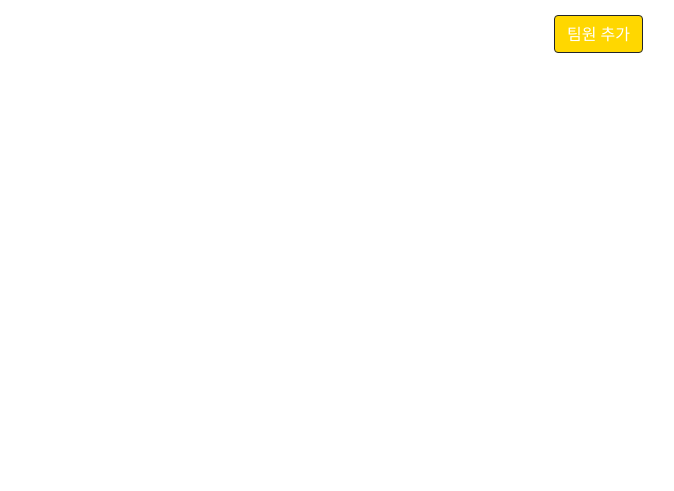
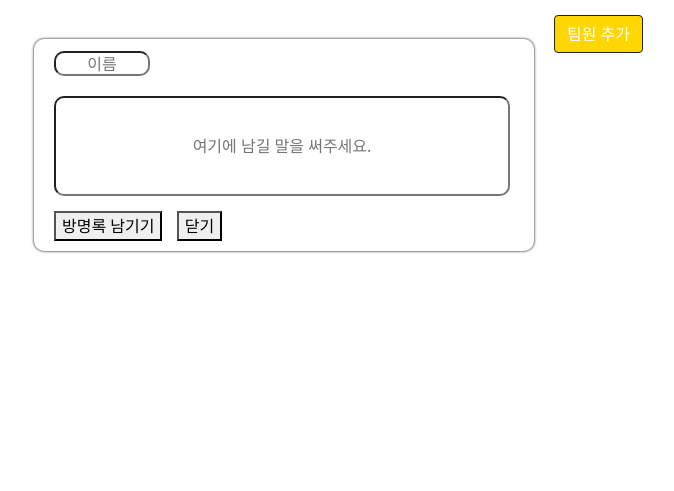
Before and after one commit to luciasty/teamIntroduction, a Flask app: page / in a window 1280 px wide. Shown: the part 131-622 px from the top of the page, without its empty margins (356-1030 px from the left). Run offline with Flask 2, Linux system fonts and the light colour scheme; data that the repository does not hold is empty.

Commit message:
메인페이지 댓글기능

```diff
--- a/app.py
+++ b/app.py
@@ -1,7 +1,8 @@
 from flask import Flask, jsonify, render_template, request
 from pymongo import MongoClient
 
-client = MongoClient("mongodb+srv://test:sparta@cluster0.ai4u91k.mongodb.net/?retryWrites=true&w=majority")
+# client = MongoClient("mongodb+srv://test:sparta@cluster0.ai4u91k.mongodb.net/?retryWrites=true&w=majority")
+client = MongoClient("mongodb+srv://juho:a123456@cluster0.95gcur7.mongodb.net/test")
 db = client.dbsparta
 app = Flask(__name__)
 
@@ -141,5 +142,58 @@ def guestbook_modi():
     return jsonify({'msg': '수정되었습니다.'})
 
 
+
+
+
+
+
+
+
+
+
+
+
+@app.route('/mainbook', methods=['GET'])
+def mainbook_get():
+    # id_receive = request.args.get('id_give')
+    # id = int(id_receive)
+    mainbook_list = list(db.mainbook.find({}, {'_id': False}))
+    return jsonify({'mainbook_key': mainbook_list})
+
+
+@app.route('/mainbook', methods=['POST'])
+def mainbook_post():
+    if (db.mainbook.count_documents({}) == 0):
+        comment_id = 0
+    # 문서가 있다면 제일 최근 작성한 문서의 id를 받아온다.
+    else:
+        comment_id = db.mainbook.find().sort("_id", -1)[0]["comment_id"]
+        comment_id += 1
+    name_receive = request.form['name_give']
+    comment_receive = request.form['comment_give']
+
+    doc = {
+        "comment_id": comment_id,
+        'name': name_receive,
+        'comment': comment_receive,
+    }
+    db.mainbook.insert_one(doc)
+    return jsonify({'msg': '방명록 남기기 완료!'})
+
+
+@app.route('/mainbook/delete', methods=['POST'])
+def mainbook_delete():
+    comment_id_receive = request.form['comment_id_give']
+    db.mainbook.delete_one({'comment_id': int(comment_id_receive)})
+    return jsonify({'msg': '삭제되었습니다.'})
+
+
+@app.route('/mainbook/modi', methods=['POST'])
+def mainbook_modi():
+    modi_receive = request.form['modi_give']
+    comment_id_receive = request.form['comment_id_give']
+    db.mainbook.update_one({'comment_id': int(comment_id_receive)}, {'$set': {'comment': modi_receive}})
+    return jsonify({'msg': '수정되었습니다.'})
+
 if __name__ == "__main__":
     app.run("0.0.0.0", port=5000, debug=True)
--- a/static/script.js
+++ b/static/script.js
@@ -9,6 +9,7 @@ function close_box() {
 
 //모든 HTML 문서가 준비가 되었으면 함수를 실행한다.
 $(document).ready(function () {
+    show_comment()
     // index페이지에 팀원 리스트 가져오기
     $.ajax({
         type: "get",
@@ -130,3 +131,80 @@ $(document).ready(function () {
 
     });
 });
+
+
+
+
+
+function show_comment() {
+    $.ajax({
+            type: 'GET',
+            url: '/mainbook',
+            data: {},
+            success: function (response) {
+                let rows = response['mainbook_key']
+                for (let i = 0; i < rows.length; i++) {
+                    let name = rows[i]['name']
+                    let comment = rows[i]['comment']
+                    let comment_id = rows[i]['comment_id']
+                    let temp_html = `<div class="card-header">
+                                        ${name}
+                                      </div>
+                                      <div class="card-body">
+                                        <p class="card-text">${comment}</p>
+                                        <button onclick="delete_comment(${comment_id})" type="button" id="delete_comment" class="btn btn-primary">삭제</button>
+                                        <button onclick="modi_comment(${comment_id})" type="button" id="delete_comment" class="btn btn-primary">수정</button>`
+                    $('#maincard').append(temp_html)
+                }
+            }
+        }
+    )
+}
+
+function save_comment() {
+    const name = $('#name').val();
+    const comment = $('#comment').val();
+
+    if (name === '' || comment === '') {
+        alert('빈칸을 모두 채워주세요 T^T')
+    } else {
+
+        $.ajax({
+            type: "POST",
+            url: "/mainbook",
+            data: {name_give: name, comment_give: comment},
+            success: function (response) {
+                alert(response['msg'])
+                window.location.reload()
+            }
+        });
+    }
+}
+
+function delete_comment(comment_id) {
+    if (confirm('댓글 삭제하실래요? 삭제한 댓글은 복구할 수 없어요 T^T')) {
+        $.ajax({
+            type: "POST",
+            url: "/mainbook/delete",
+            data: {comment_id_give: comment_id},
+            success: function (response) {
+                alert(response["msg"])
+                window.location.reload()
+            },
+        });
+    }
+}
+
+function modi_comment(comment_id) {
+    const modi_comment = prompt('수정하실 내용을 작성해주세요. 그리고 수정한 댓글은 복구할 수 없어요 T^T')
+
+    $.ajax({
+        type: "POST",
+        url: "/mainbook/modi",
+        data: {modi_give: modi_comment, comment_id_give: comment_id},
+        success: function (response) {
+            alert(response["msg"])
+            window.location.reload()
+        },
+    });
+}
--- a/static/style.css
+++ b/static/style.css
@@ -94,3 +94,50 @@ header > div {
     display: none;
 
 }
+
+.mypost {
+    width: 95%;
+    max-width: 500px;
+    margin: 30px auto 20px auto;
+
+    box-shadow: 0px 0px 3px 0px black;
+    padding: 10px;
+    border-radius: 10px;
+
+}
+
+.mypost > button {
+    margin: 5px auto auto 10px;
+}
+
+.textbox {
+    height: 100px;
+    width: 95%;
+    text-align: center;
+    margin: 10px 10px 10px 10px;
+    border-radius: 10px;
+}
+
+.text {
+    height: 25px;
+    width: 20%;
+    margin: 2px 10px 10px 10px;
+    text-align: center;
+    border-radius: 10px;
+}
+
+.maincard {
+    height: auto;
+    width: auto;
+    margin: 20px auto 10px auto;
+
+    border: solid white;
+    border-radius: 10px;
+}
+
+.maincard > .delete_comment {
+    flex-direction: row;
+    align-items: center;
+    justify-content: space-between;
+
+}
--- a/templates/index.html
+++ b/templates/index.html
@@ -76,6 +76,19 @@
 </div>
 </div>
 <div class="members"></div>
+
+<div class="mypost" id="mainguestbook_box">
+    <div>
+        <input type="text" class="text" id="name" placeholder="이름">
+    </div>
+    <div>
+        <input type="text" class="textbox" placeholder="여기에 남길 말을 써주세요." id="comment">
+    </div>
+    <button onclick="save_comment()" type="button">방명록 남기기</button>
+    <button onclick="hide_comment()" class="hidebutton" type="button">닫기</button>
+</div>
+    <div class="maincard" id="maincard" style="width: 500px;"></div>
+
 </body>
 
 </html>
```
